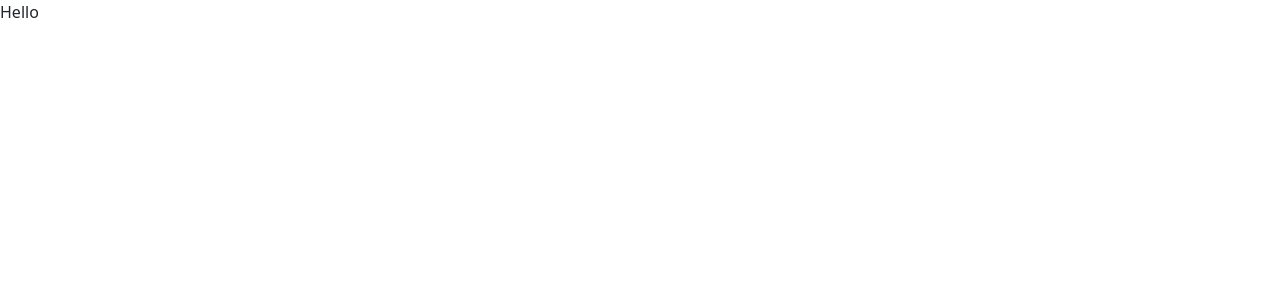
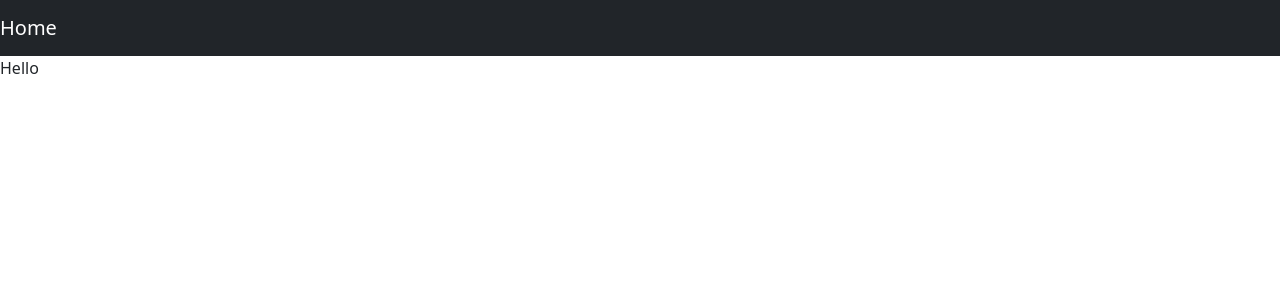
Before and after one commit to mansi0829/contact-app, a React (Create React App) app: page / in a window 1280 px wide. Shown: the top 300 px of the page. Built offline with nearby package versions, Linux system fonts and the light colour scheme.

Commit message:
navbar-added

```diff
--- a/src/App.js
+++ b/src/App.js
@@ -1,12 +1,14 @@
 import React from 'react';
 import { ToastContainer } from 'react-toastify';
 import './App.css';
+import Navbar from './components/Navbar';
 
 const App = () =>
 {
   return (
     <div className="App">
       <ToastContainer />
+      <Navbar />
       Hello
     </div>
   );
--- /dev/null
+++ b/src/components/Navbar.js
@@ -0,0 +1,13 @@
+import React from 'react'
+import { Link } from 'react-router-dom'
+
+const Navbar = () =>
+{
+    return (
+        <nav className='navbar navbar-expand-lg navbar-dark bg-dark py-2'>
+            <Link to="/" className='navbar-brand ml-5' >Home</Link>
+        </nav>
+    )
+}
+
+export default Navbar
--- a/src/index.js
+++ b/src/index.js
@@ -6,10 +6,13 @@ import reportWebVitals from './reportWebVitals';
 
 import "bootstrap/dist/css/bootstrap.min.css";
 import 'react-toastify/dist/ReactToastify.css';
+import { BrowserRouter } from 'react-router-dom';
 
 ReactDOM.render(
   <React.StrictMode>
-    <App />
+    <BrowserRouter>
+      <App />
+    </BrowserRouter>
   </React.StrictMode>,
   document.getElementById('root')
 );
```
